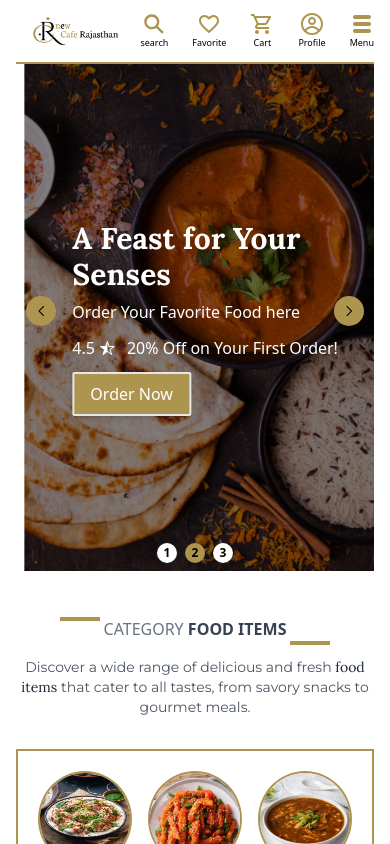
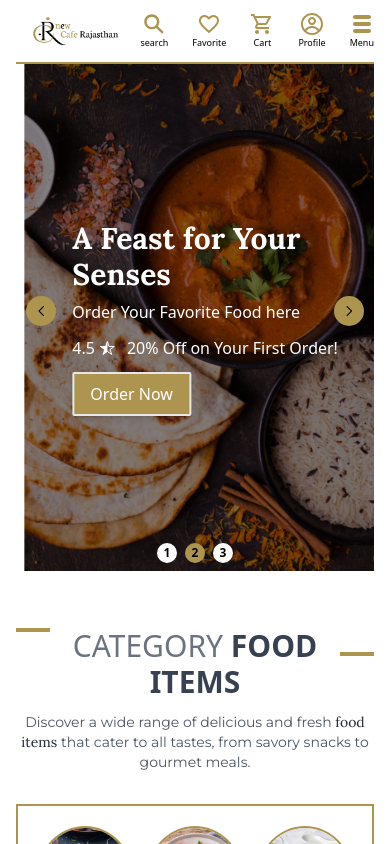
Before and after one commit to arfajsheru/CR-HOTEL, a React (Vite) app in the folder cr-restaurant/: page / in a window 390 px wide. Shown: the top 844 px of the page. Built offline with nearby package versions, Linux system fonts and the light colour scheme; a web font is replaced by a local one.

Commit message:
added our policy

```diff
--- a/cr-restaurant/src/component/Category.jsx
+++ b/cr-restaurant/src/component/Category.jsx
@@ -3,8 +3,8 @@ import Title from "./Title";
 import { menu_list } from "../assets/assets";
 const Category = () => {
   return (
-    <div className="text-center text-1xl sm:text-2xl md:text-3xl">
-      <div className="py-8 text-center">
+    <div className="text-center text-1xl">
+      <div className="py-8 text-center  text-3xl">
         <Title text1={"CATEGORY"} text2={"FOOD ITEMS"} />
         <p className="text-sm font-md font-nav-font text-gray-600">
           Discover a wide range of delicious and fresh{" "}
```
